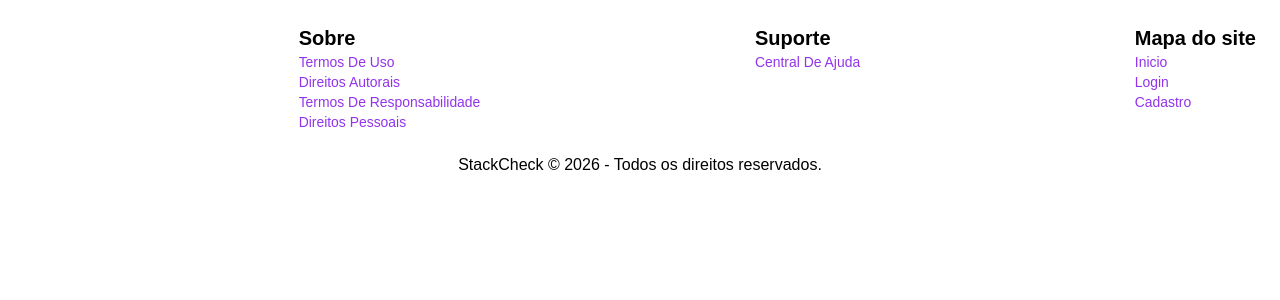
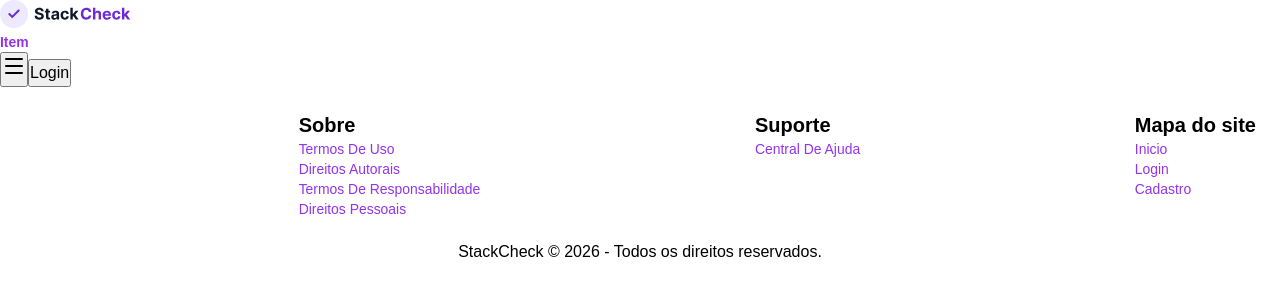
Before and after one commit to juninhos-comunidade/code-queens, a Next.js app in the folder frontend/: page / in a window 1280 px wide. Shown: the top 300 px of the page. Built offline with nearby package versions, Linux system fonts and the light colour scheme.

Commit message:
feat: importando navbar na tela inicial

```diff
--- a/frontend/src/app/page.tsx
+++ b/frontend/src/app/page.tsx
@@ -1,6 +1,6 @@
 'use client'
 import styles from "./page.module.css";
-import { Footer } from "@/components";
+import { Footer, Navbar } from "@/components";
 
 export default function Home() {
       const links = [
@@ -9,6 +9,8 @@
         { title: 'Mapa do site', links: [{ title: 'Inicio', url: '/' }, { title: 'Login', url: '/sign-in' }, { title: 'Cadastro', url: '/sign-up' }] }
     ]
   return (
+    <>
+    <Navbar/>
     <main className={styles.page}>
 
 
@@ -30,7 +32,8 @@
         </span>
       </SignCard> */}
 
+    </main>
       <Footer linksFooter={links}/>
-    </main>
+    </>
   );
 }
```
